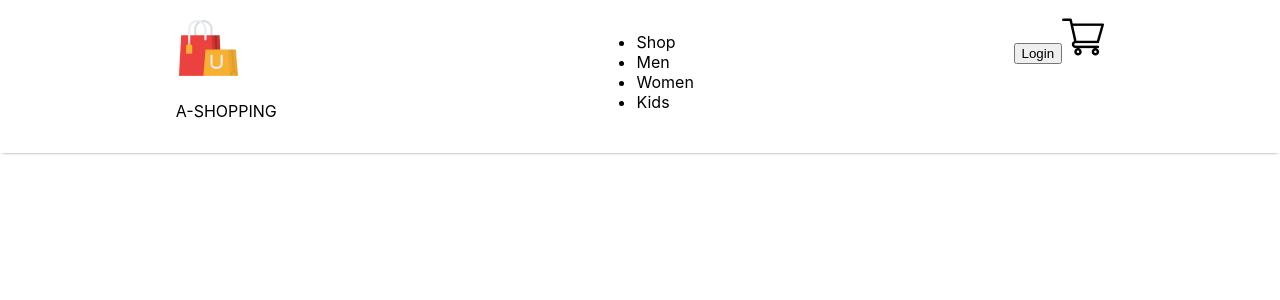
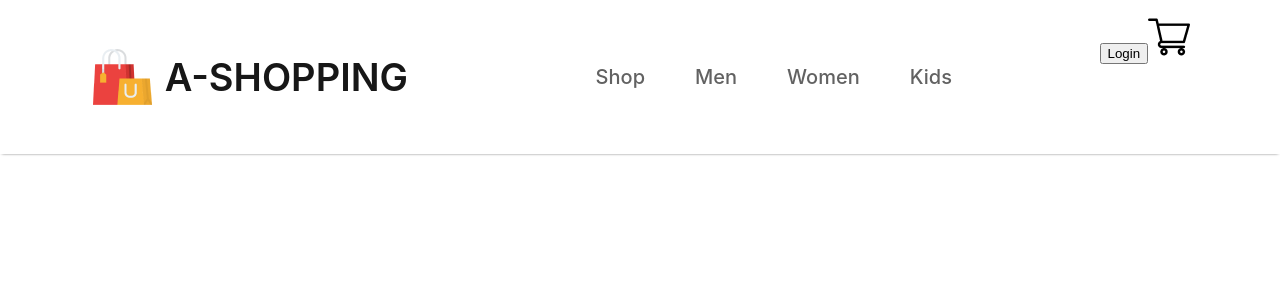
Before and after one commit to Albion007/A-Shopping-E-commerce, a React (Create React App) app: page / in a window 1280 px wide. Shown: the top 300 px of the page. Built offline with nearby package versions, Linux system fonts and the light colour scheme.

Commit message:
working on navbar

```diff
--- a/src/Components/Navbar/Navbar.css
+++ b/src/Components/Navbar/Navbar.css
@@ -4,3 +4,30 @@
     padding: 16px;
     box-shadow: 0 1px 3px -2px black;
 }
+.nav-logo {
+    display: flex;
+    align-items: center;
+    gap: 10px;
+}
+.nav-logo p {
+    color: #171717;
+    font-size: 38px;
+    font-weight: 600;
+}
+.nav-menu {
+    display: flex;
+    align-items: center;
+    list-style: none;
+    gap: 50px;
+    color: #626262;
+    font-size: 20px;
+    font-weight: 500;
+}
+
+.nav-menu li {
+    display: flex;
+    flex-direction: column;
+    align-items: center;
+    justify-content: center;
+    gap: 3px;
+}
```
